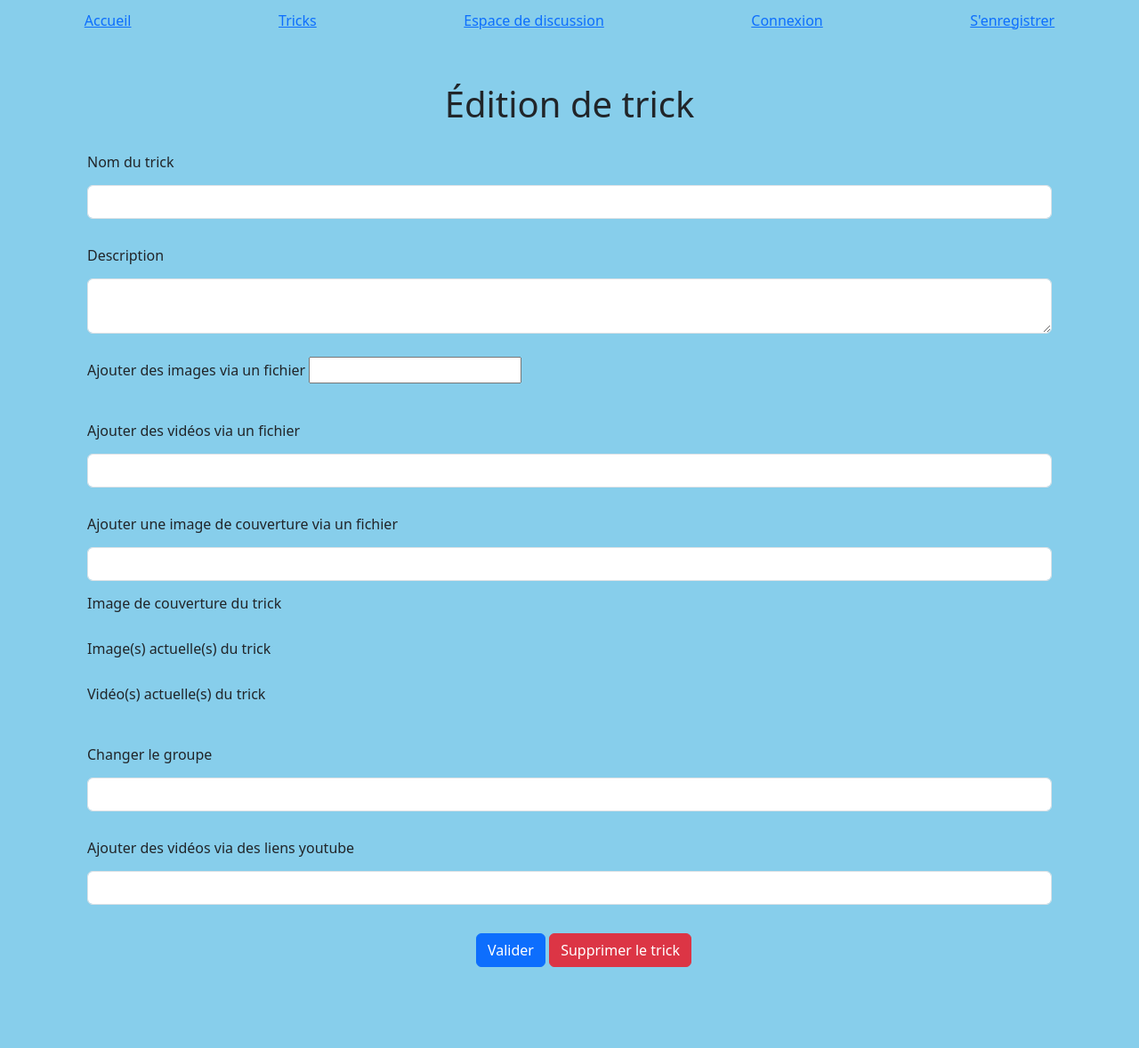
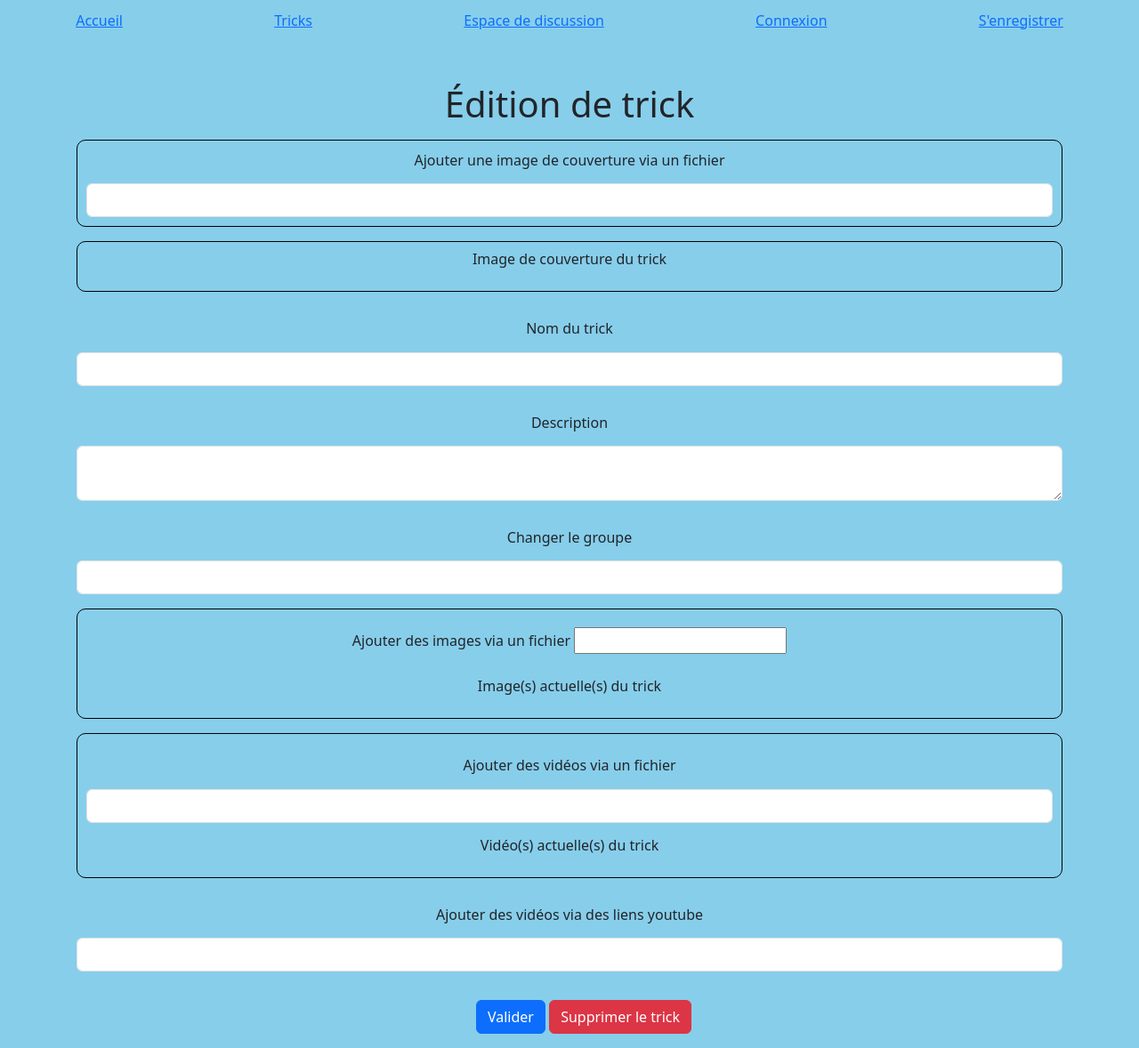
Before and after one commit to AurelienDemblans/SnowTrick, a Symfony app: template templates/editTrick.html.twig in a window 1280 px wide. Shown: the whole page at 89% size. Before the commit the page ends 1087 px from the top, so only its background shows below. Run offline with Twig, Linux system fonts and the light colour scheme; the template is opened without the code that fills it, so the values that code supplies are empty; form fields are guessed from the names that the template uses; style sheets or scripts are compiled from the project's sources; some libraries are stand-ins or nearby versions.

Commit message:
mise en forme

```diff
--- a/assets/styles/app.css
+++ b/assets/styles/app.css
@@ -1,5 +1,6 @@
 body {
   background-color: skyblue !important;
+  padding: 0 !important;
 }
 
 .flash_error_comment {
--- a/assets/styles/editTrickPage.css
+++ b/assets/styles/editTrickPage.css
@@ -1,3 +1,66 @@
 .hidden {
   display: none !important;
+}
+
+#cover_picture,
+#cover_input {
+  padding: 10px;
+  border: 1px solid black;
+  border-radius: 10px;
+}
+
+.form-border {
+  padding: 10px;
+  border: 1px solid black;
+  border-radius: 10px;
+}
+
+#trick_cover img {
+  max-height: 425px;
+  width: auto;
+  max-width: 100%;
+}
+
+.pictures_videos_list .col {
+  max-height: 300px;
+  height: 300px;
+}
+.pictures_videos_list .col .removed-picture,
+.pictures_videos_list .col .removed-video {
+  height: 100%;
+  width: 100%;
+  background-color: rgba(0, 0, 0, 0.451);
+  z-index: 1;
+  position: absolute;
+  display: flex;
+  align-items: center;
+  justify-content: center;
+}
+.pictures_videos_list .col .removed-picture .revert-removal-picture,
+.pictures_videos_list .col .removed-picture .revert-removal-video,
+.pictures_videos_list .col .removed-video .revert-removal-picture,
+.pictures_videos_list .col .removed-video .revert-removal-video {
+  position: absolute;
+  top: 0;
+  right: 0;
+}
+.pictures_videos_list .col .removed-picture svg,
+.pictures_videos_list .col .removed-video svg {
+  height: 50%;
+  width: 50%;
+  color: rgb(226, 100, 91);
+}
+.pictures_videos_list .col .card img,
+.pictures_videos_list .col .card video,
+.pictures_videos_list .col .card iframe {
+  height: calc(100% - 54px);
+  -o-object-fit: contain;
+     object-fit: contain;
+}
+.pictures_videos_list .col .card .card-footer {
+  height: 54px;
+  display: flex;
+}
+.pictures_videos_list .col .card .card-footer button {
+  margin: auto;
 }/*# sourceMappingURL=editTrickPage.css.map */
--- a/src/Service/Form/TrickFormProcessor.php
+++ b/src/Service/Form/TrickFormProcessor.php
@@ -52,10 +52,6 @@ class TrickFormProcessor
 
         try {
             $this->pictureFactory->removePicturesFromDirectory($formModel->getPicturesToDelete());
-        } catch (\Throwable $th) {
-            throw new FormException($th->getMessage());
-        }
-        try {
             $this->videoFactory->removeVideosFromDirectory($formModel->getVideosToDelete());
         } catch (\Throwable $th) {
             throw new FormException($th->getMessage());
--- a/templates/editTrick.html.twig
+++ b/templates/editTrick.html.twig
@@ -6,7 +6,6 @@
 
 {% block stylesheets %}
 	{{ parent() }}
-	<link rel="stylesheet" href="{{ asset('styles/trickPage.css') }}" type="text/css" media="all"/>
 	<link rel="stylesheet" href="{{ asset('styles/editTrickPage.css') }}" type="text/css" media="all"/>
 {% endblock %}
 
@@ -16,62 +15,37 @@
 {% endblock %}
 
 {% block body %}
-	<div class="container mt-5">
+	<div class="container mt-5 p-0">
 		<h1 class="text-center">Édition de trick</h1>
 
 		{{ form_start(form) }}
 
-		<div class="form-group m-3">
-			{{ form_label(form.name, 'Nom du trick', {'label_attr': {'class': 'form-label h6 mt-3 mb-3'}}) }}
-			{{ form_widget(form.name, {'attr': {'class': 'form-control'}}) }}
-			{{ form_errors(form.name) }}
-		</div>
-
-		<div class="form-group m-3">
-			{{ form_label(form.description, 'Description', {'label_attr': {'class': 'form-label h6 mt-3 mb-3'}}) }}
-			{{ form_widget(form.description, {'attr': {'class': 'form-control'}}) }}
-			{{ form_errors(form.description) }}
-		</div>
-
-		<div class="form-group m-3">
-			{{ form_label(form.trickPictures, 'Ajouter des images via un fichier', {'label_attr': {'class': 'form-label h6 mt-3 mb-3'}}) }}
-			{{ form_widget(form.trickPictures, {'attr': {'class': 'form-control-file'}}) }}
-			{{ form_errors(form.trickPictures) }}
-		</div>
-
-		<div class="form-group m-3">
-			{{ form_label(form.trickVideos, 'Ajouter des vidéos via un fichier', {'label_attr': {'class': 'form-label h6 mt-3 mb-3'}}) }}
-			{{ form_widget(form.trickVideos, {'attr': {'class': 'form-control'}}) }}
-			{{ form_errors(form.trickVideos) }}
-		</div>
-
 		{% if trick.getCoverPictureOnly %}
-			<div class="form-group m-3 form-label hidden" id="cover_input">
-				{{ form_label(form.trickCoverPicture, 'Ajouter une image de couverture via un fichier', {'label_attr': {'class': 'form-label h6 mt-3 mb-3'}}) }}
+			<div class="form-group m-3 form-label hidden text-center" id="cover_input">
+				{{ form_label(form.trickCoverPicture, 'Ajouter une image de couverture via un fichier', {'label_attr': {'class': 'form-label h6 mb-3'}}) }}
 				{{ form_widget(form.trickCoverPicture, {'attr': {'class': 'form-control'}}) }}
 				{{ form_errors(form.trickCoverPicture) }}
 			</div>
 		{% else %}
-			<div class="form-group m-3 form-label" id="cover_input">
-				{{ form_label(form.trickCoverPicture, 'Ajouter une image de couverture via un fichier', {'label_attr': {'class': 'form-label h6 mt-3 mb-3'}}) }}
+			<div class="form-group m-3 form-label text-center" id="cover_input">
+				{{ form_label(form.trickCoverPicture, 'Ajouter une image de couverture via un fichier', {'label_attr': {'class': 'form-label h6 mb-3'}}) }}
 				{{ form_widget(form.trickCoverPicture, {'attr': {'class': 'form-control'}}) }}
 				{{ form_errors(form.trickCoverPicture) }}
 			</div>
 		{% endif %}
 
-
-		<div class="form-group m-3" id="cover_picture">
-			<div class="form-label h6 mt-3 mb-3">
+		<div class="form-group m-3 text-center" id="cover_picture">
+			<div class="form-label h6 mb-3">
 				Image de couverture du trick
 			</div>
 
 			<div class="pictures_videos_list">
-				<div class="trick_list row row-cols-1 row-cols-sm-2 row-cols-lg-3 row-cols-xxl-4 g-4 m-0" id="trick_cover">
+				<div id="trick_cover">
 					{% for picture in trick.trickPictures %}
 						{% if picture.isMainPicture() %}
-							<div class="card h-100 picture-card mt-0" id="picture-{{picture.id}}">
+							<div id="picture-{{picture.id}}">
 								<img src="{{ asset('asset/pictures/' ~ picture.url) }}"/>
-								<div class="card-footer text-center">
+								<div class="mt-1 text-center">
 									<button type="button" class="btn btn-primary toggle_cover_input" data-id="{{picture.id}}">
 										Modifier
 									</button>
@@ -83,21 +57,47 @@
 						{% endif %}
 					{% endfor %}
 				</div>
-				<div style='display : none' id='no-picture-card'>Toutes les anciennes photos ont été supprimées</div>
 			</div>
 		</div>
 
+		<div class="form-group m-3 text-center">
+			{{ form_label(form.name, 'Nom du trick', {'label_attr': {'class': 'form-label h6 mt-3 mb-3'}}) }}
+			{{ form_widget(form.name, {'attr': {'class': 'form-control'}}) }}
+			{{ form_errors(form.name) }}
+		</div>
 
-		<div class="form-group m-3">
+		<div class="form-group m-3 text-center">
+			{{ form_label(form.description, 'Description', {'label_attr': {'class': 'form-label h6 mt-3 mb-3'}}) }}
+			{{ form_widget(form.description, {'attr': {'class': 'form-control'}}) }}
+			{{ form_errors(form.description) }}
+		</div>
+
+		<div class="form-group m-3 text-center">
+			{{ form_label(form.trickGroup, 'Changer le groupe', {'label_attr': {'class': 'form-label h6 mt-3 mb-3'}}) }}
+			{{ form_widget(form.trickGroup, {'attr': {'class': 'form-control'}}) }}
+			{{ form_errors(form.trickGroup) }}
+		</div>
+
+		<div class="form-group m-3 text-center form-border">
+			{{ form_label(form.trickPictures, 'Ajouter des images via un fichier', {'label_attr': {'class': 'form-label h6 mt-3 mb-3'}}) }}
+			{{ form_widget(form.trickPictures, {'attr': {'class': 'form-control-file'}}) }}
+			{{ form_errors(form.trickPictures) }}
+
 			<div class="form-label h6 mt-3 mb-3">
 				Image(s) actuelle(s) du trick
 			</div>
 
 			<div class="pictures_videos_list" id="pictures_list">
-				<div class="trick_list row row-cols-1 row-cols-sm-2 row-cols-lg-3 row-cols-xxl-4 g-4 m-0" id="trick_picture_list">
+				<div class="trick_list row row-cols-1 row-cols-sm-2 row-cols-lg-3 row-cols-xxl-4 g-2 m-0" id="trick_picture_list">
 					{% for picture in trick.trickPictures %}
 						{% if picture.isMainPicture() is null or picture.isMainPicture() is same as(false) %}
-							<div class="card h-100 picture-card mt-0" id="picture-{{picture.id}}">
+							<div class="col">
+								<div class="card h-100 picture-card mt-0 mb-2" id="picture-{{picture.id}}">
+									<div class="removed-picture hidden" id="removed-picture-{{picture.id}}">{{ ux_icon('mdi:denied') }}
+										<button type="button" class="revert-removal-picture" data-id="{{picture.id}}">
+											Restaurer l'image
+										</button>
+									</div>
 									<img src="{{ asset('asset/pictures/' ~ picture.url) }}"/>
 									<div class="card-footer text-center">
 										<button type="button" class="btn btn-danger hover-text delete_picture" data-id="{{picture.id}}">
@@ -105,23 +105,32 @@
 										</button>
 									</div>
 								</div>
+							</div>
 						{% endif %}
 					{% endfor %}
 				</div>
-				<div style='display : none' id='no-picture-card'>Toutes les anciennes photos ont été supprimées</div>
 			</div>
 		</div>
 
+		<div class="form-group m-3 text-center form-border">
+			{{ form_label(form.trickVideos, 'Ajouter des vidéos via un fichier', {'label_attr': {'class': 'form-label h6 mt-3 mb-3'}}) }}
+			{{ form_widget(form.trickVideos, {'attr': {'class': 'form-control'}}) }}
+			{{ form_errors(form.trickVideos) }}
 
-		<div class="form-group m-3">
 			<div class="form-label h6 mt-3 mb-3">
 				Vidéo(s) actuelle(s) du trick
 			</div>
 
 			<div class="pictures_videos_list" id="videos_list">
-				<div class="trick_list row row-cols-1 row-cols-sm-2 row-cols-lg-3 row-cols-xxl-4 g-4 m-0" id="trick_video_list">
+				<div class="trick_list row row-cols-1 row-cols-sm-2 row-cols-lg-3 row-cols-xxl-4 g-2 m-0" id="trick_video_list">
 					{% for video in trick.trickVideos %}
+						<div class="col">
 							<div class="card h-100 video-card mt-0" id="video-{{video.id}}">
+								<div class="removed-video hidden" id="removed-video-{{video.id}}">{{ ux_icon('mdi:denied') }}
+									<button type="button" class="revert-removal-video" data-id="{{video.id}}">
+										Restaurer la vidéo
+									</button>
+								</div>
 								{% if video.isExternalUrl() %}
 									<iframe src={{video.url}} title="YouTube video player" frameborder="0" allow="accelerometer; autoplay; clipboard-write; encrypted-media; gyroscope; picture-in-picture; web-share" referrerpolicy="strict-origin-when-cross-origin" allowfullscreen></iframe>
 								{% else %}
@@ -136,19 +145,13 @@
 									</button>
 								</div>
 							</div>
+						</div>
 					{% endfor %}
 				</div>
-				<div style='display : none' id='no-video-card'>Toutes les anciennes vidéos ont été supprimées</div>
 			</div>
 		</div>
 
-		<div class="form-group m-3">
-			{{ form_label(form.trickGroup, 'Changer le groupe', {'label_attr': {'class': 'form-label h6 mt-3 mb-3'}}) }}
-			{{ form_widget(form.trickGroup, {'attr': {'class': 'form-control'}}) }}
-			{{ form_errors(form.trickGroup) }}
-		</div>
-
-		<div class="form-group m-3">
+		<div class="form-group m-3 text-center">
 			{{ form_label(form.trickVideosUrl, 'Ajouter des vidéos via des liens youtube', {'label_attr': {'class': 'form-label h6 mt-3 mb-3'}}) }}
 			{{ form_widget(form.trickVideosUrl, {'attr': {'class': 'form-control'}}) }}
 			{{ form_errors(form.trickVideosUrl) }}
```
Also changed, not shown: assets/styles/editTrickPage.scss (+72 -0 lines), public/asset/JS/editTrick.js (+30 -16 lines), assets/icons/grommet-icons/revert.svg (added), assets/icons/mdi/denied.svg (added), 1 other file. Lines whose indentation alone changed are shown as unchanged.
